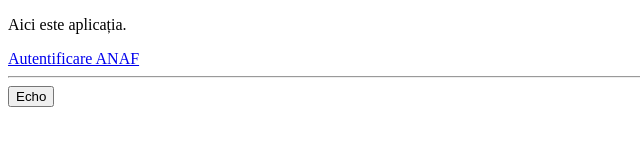
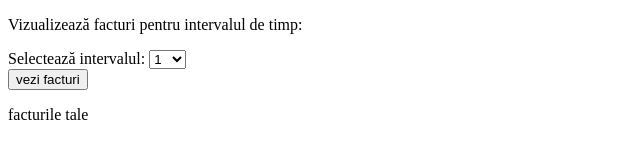
Before and after one commit to netdava/efactura-mea, a plain HTML site: page public/index.html in a window 1280 px wide. Shown: the whole page, without its empty margins (0-640 px from the left). Drawn offline with nearby package versions, Linux system fonts and the light colour scheme.

Commit message:
început functionalitate pentru apel listaFacturiMesaje in UI

```diff
--- a/public/index.html
+++ b/public/index.html
@@ -8,7 +8,7 @@
     <script src="assets/htmx.org/dist/htmx.min.js"></script>
   </head>
   <body>
-    <p>Aici este aplicația.</p>
+    <!-- <p>Aici este aplicația.</p>
 
     <a href="/login-anaf">Autentificare ANAF</a>
 
@@ -18,5 +18,31 @@
       Echo
     </button>
     <div id="request-echo"></div>
+
+    <hr /> -->
+
+    <p>Vizualizează facturi pentru intervalul de timp:</p>
+
+    <form hx-get="/lista-mesaje" hx-target="#facturi-anaf">
+      <label for="zile">Selectează intervalul:</label>
+      <select name="zile" id="zile">
+      <option value="1">1</option>
+      <option value="2">2</option>
+      <option value="3">3</option>
+      <option value="5">5</option>
+      <option value="10">10</option>
+      <option value="60">60</option>
+      </select>
+
+    </br>
+    <button type="submit">
+      vezi facturi
+    </button>
+    </form>
+
+    <div id="facturi-anaf">
+      <p>facturile tale</p>
+    </div>
+
   </body>
 </html>
```
Also changed, not shown: 2 other files.
